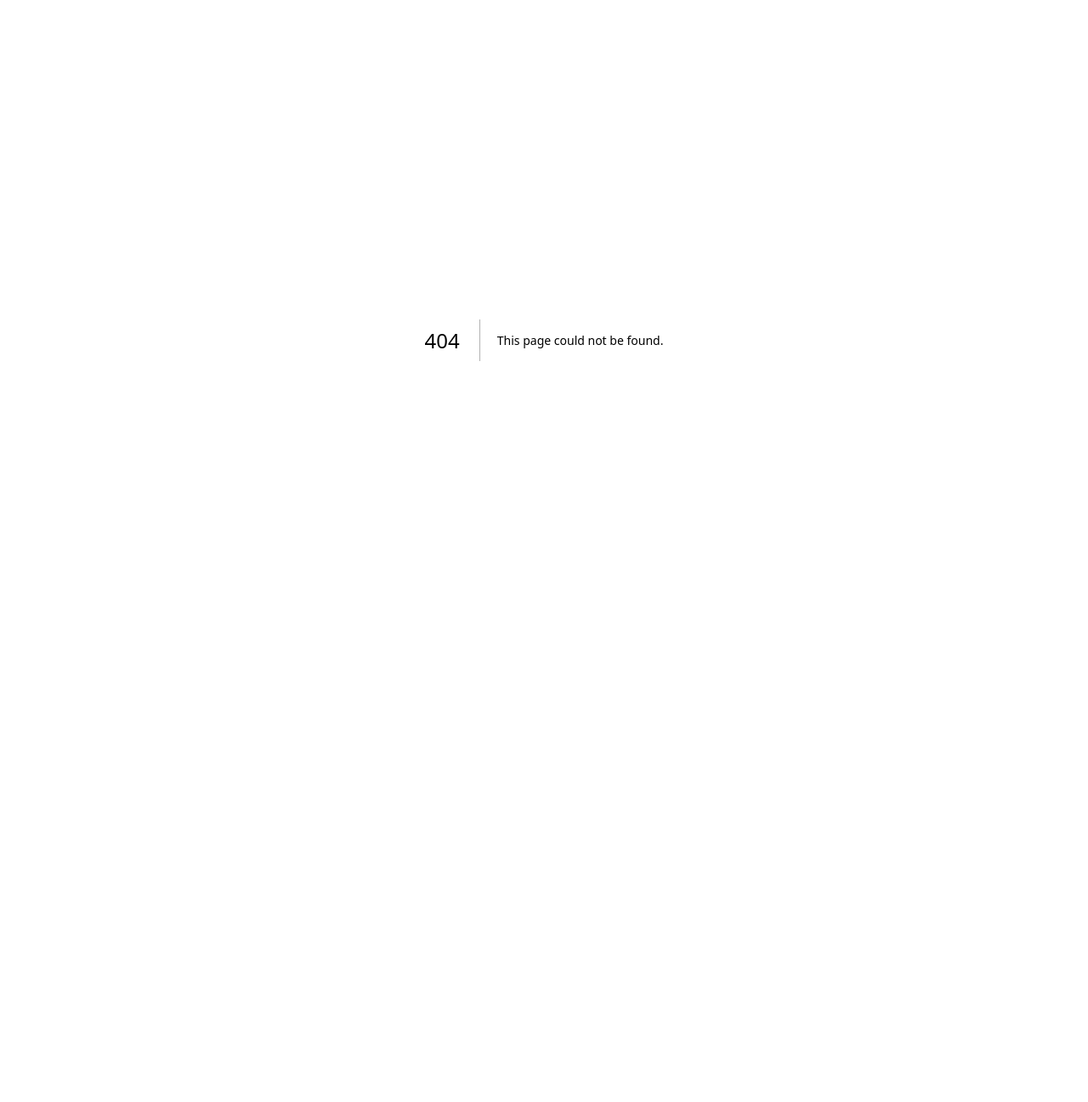
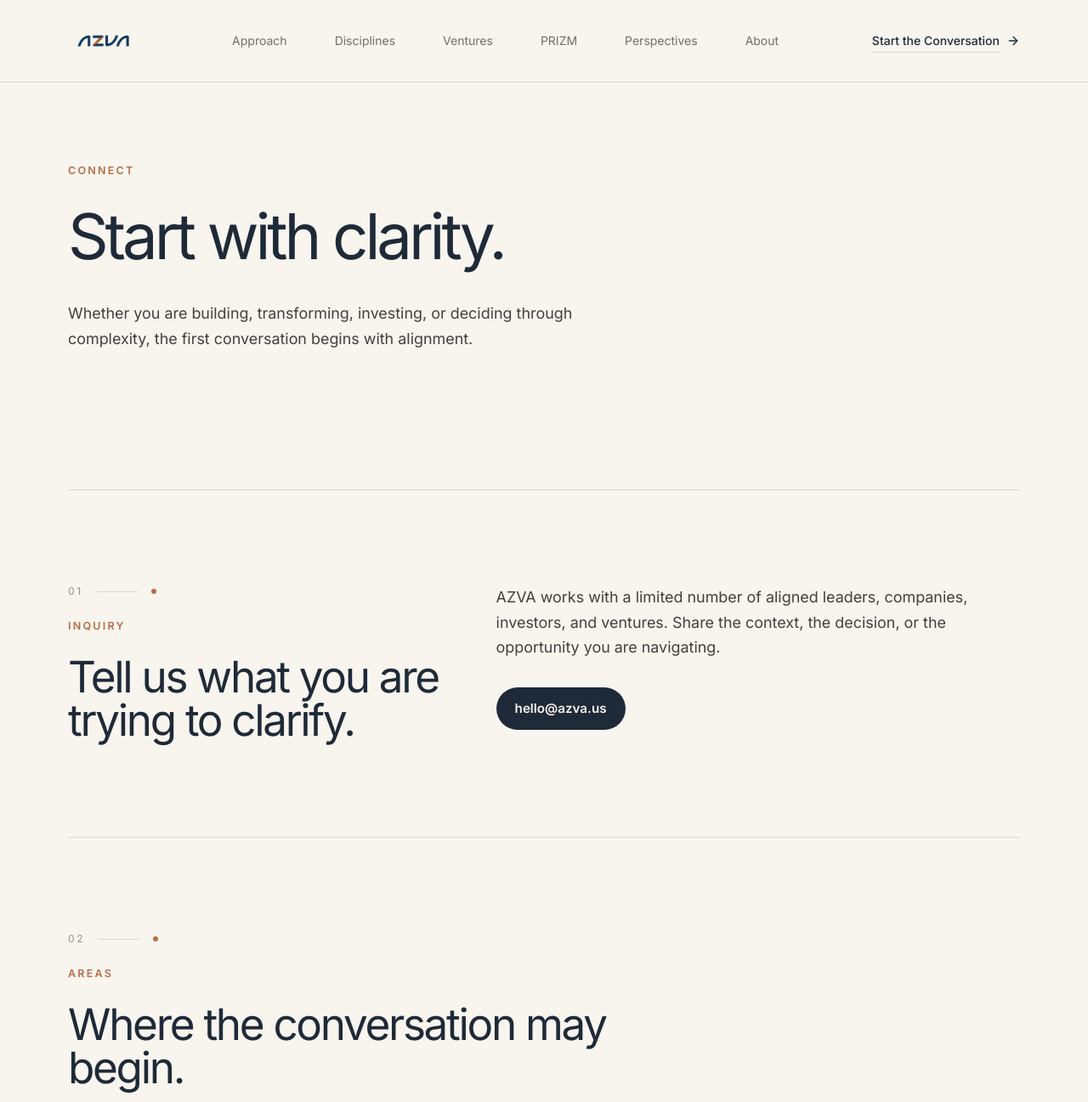
Before and after one commit to mazk33/azva, a Next.js app: page /connect in a window 1280 px wide. Before the commit this address had no page. Shown: the top 1297 px of the page at 85% size. Before the commit the page ends 800 px from the top, so only its background shows below. Built offline with nearby package versions, Linux system fonts and the light colour scheme.

Commit message:
Add Connect page v1

```diff
--- /dev/null
+++ b/src/app/connect/page.tsx
@@ -0,0 +1,86 @@
+import Link from "next/link";
+import { Navbar } from "@/components/layout/navbar";
+import { Footer } from "@/components/layout/footer";
+import { SectionHeader } from "@/components/ui/section-header";
+import { SectionClosing } from "@/components/ui/section-closing";
+
+const paths = [
+  "Strategic advisory",
+  "Enterprise transformation",
+  "Operational intelligence",
+  "Venture partnerships",
+  "PRIZM access",
+  "General inquiry",
+];
+
+export default function ConnectPage() {
+  return (
+    <main>
+      <Navbar />
+
+      <section className="min-h-[72vh] pt-40 md:pt-48">
+        <div className="container-azva">
+          <p className="eyebrow mb-8">Connect</p>
+
+          <h1 className="display-lg max-w-5xl">
+            Start with clarity.
+          </h1>
+
+          <p className="body-lg mt-10 max-w-[680px]">
+            Whether you are building, transforming, investing, or deciding
+            through complexity, the first conversation begins with alignment.
+          </p>
+        </div>
+      </section>
+
+      <section className="section-azva azva-chapter">
+        <div className="container-azva grid gap-12 lg:grid-cols-[0.85fr_1.15fr]">
+          <SectionHeader
+            label="Inquiry"
+            title="Tell us what you are trying to clarify."
+            index="01"
+          />
+
+          <div className="space-y-8">
+            <p className="body-lg max-w-2xl">
+              AZVA works with a limited number of aligned leaders, companies,
+              investors, and ventures. Share the context, the decision, or the
+              opportunity you are navigating.
+            </p>
+
+            <Link href="mailto:hello@azva.us" className="btn-primary w-fit">
+              hello@azva.us
+            </Link>
+          </div>
+        </div>
+      </section>
+
+      <section className="section-azva azva-chapter">
+        <div className="container-azva">
+          <SectionHeader
+            label="Areas"
+            title="Where the conversation may begin."
+            index="02"
+          />
+
+          <div className="mt-16 grid gap-4 sm:grid-cols-2 lg:grid-cols-3">
+            {paths.map((item) => (
+              <div
+                key={item}
+                className="border-t border-[var(--azva-border)] py-6 text-xl tracking-[-0.03em] text-[var(--azva-primary)]"
+              >
+                {item}
+              </div>
+            ))}
+          </div>
+        </div>
+      </section>
+
+      <SectionClosing>
+        The right conversation creates the right path.
+      </SectionClosing>
+
+      <Footer />
+    </main>
+  );
+}
--- a/src/components/layout/navbar.tsx
+++ b/src/components/layout/navbar.tsx
@@ -45,7 +45,7 @@ export function Navbar() {
         </nav>
 
         <div className="hidden lg:block">
-          <ButtonLink href="#contact" variant="text" className="px-0">
+          <ButtonLink href="/connect" variant="text" className="px-0">
             Start the Conversation
           </ButtonLink>
         </div>
@@ -81,7 +81,7 @@ export function Navbar() {
                 Better organizations begin with better alignment.
               </p>
               <Link
-                href="#contact"
+                href="/connect"
                 onClick={() => setOpen(false)}
                 className="btn-primary"
               >
```
